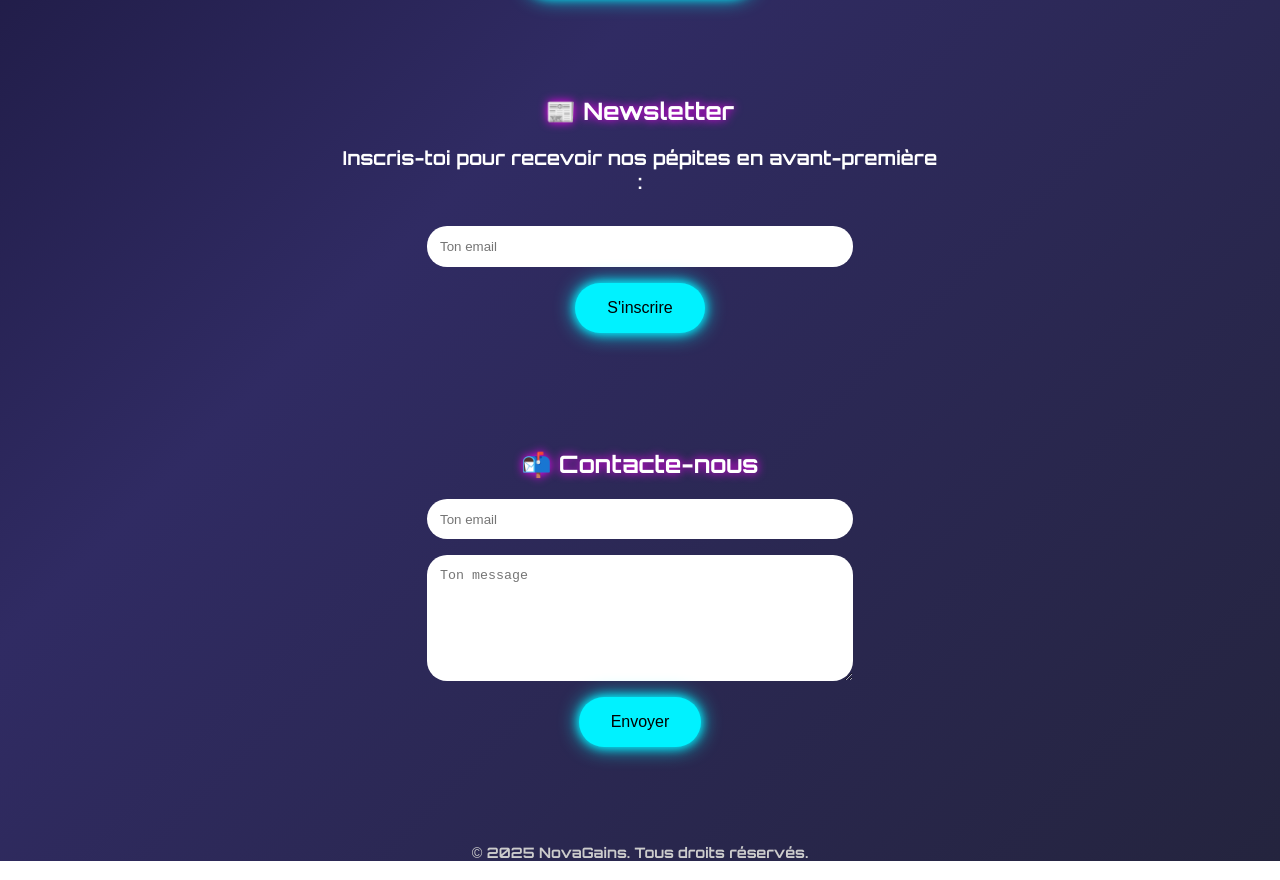
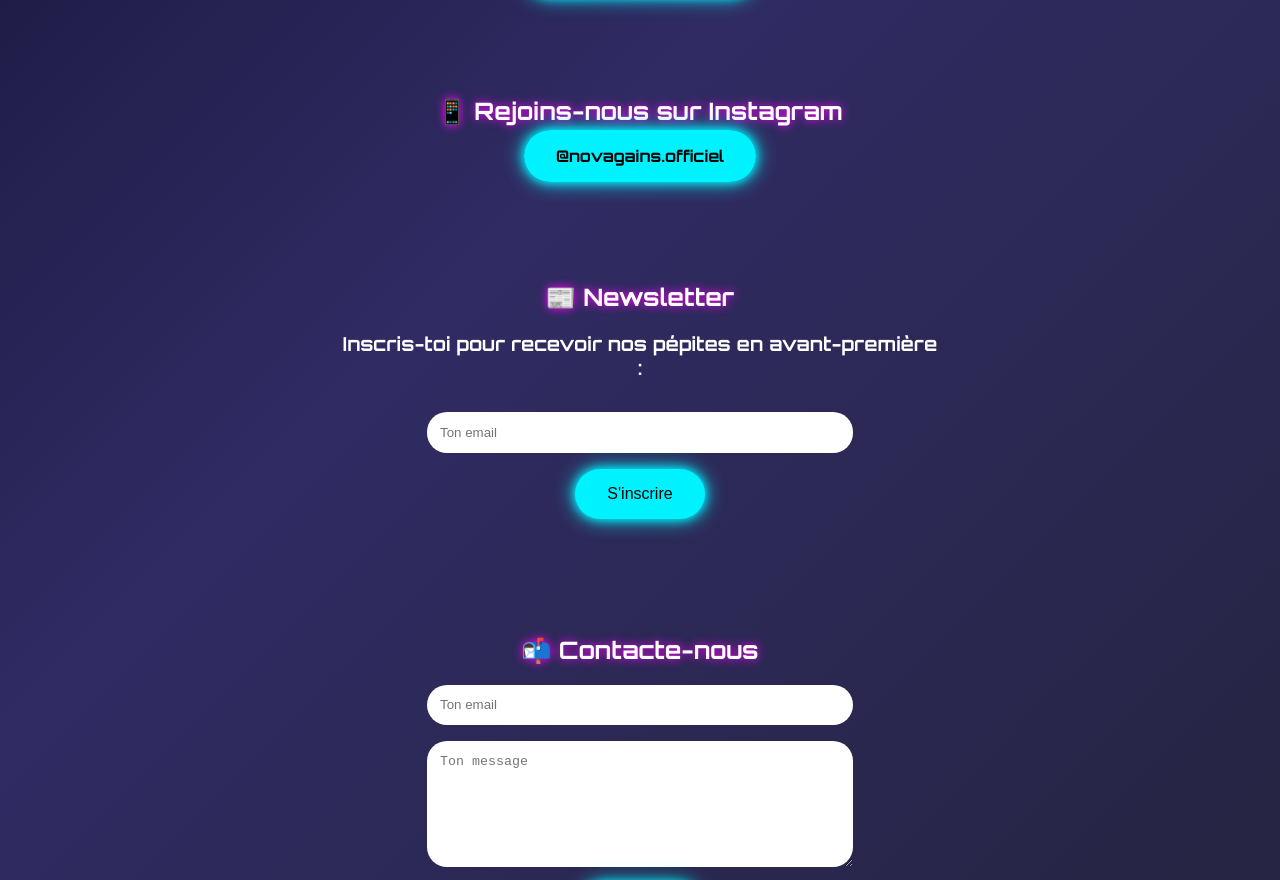
Before and after one commit to Novagainsofficiel/novagains, a plain HTML site: page index.html in a window 1280 px wide. Shown: the part 847-1727 px from the top of the page. Drawn offline with Linux system fonts and the light colour scheme.

Commit message:
Update index.html

```diff
--- a/index.html
+++ b/index.html
@@ -87,6 +87,11 @@
   </section>
 
   <section class="section">
+    <h2>📱 Rejoins-nous sur Instagram</h2>
+    <a href="https://www.instagram.com/novagainsofficiel/" class="button" target="_blank">@novagains.officiel</a>
+  </section>
+
+  <section class="section">
     <h2>📰 Newsletter</h2>
     <p>Inscris-toi pour recevoir nos pépites en avant-première :</p>
     <form>
```
